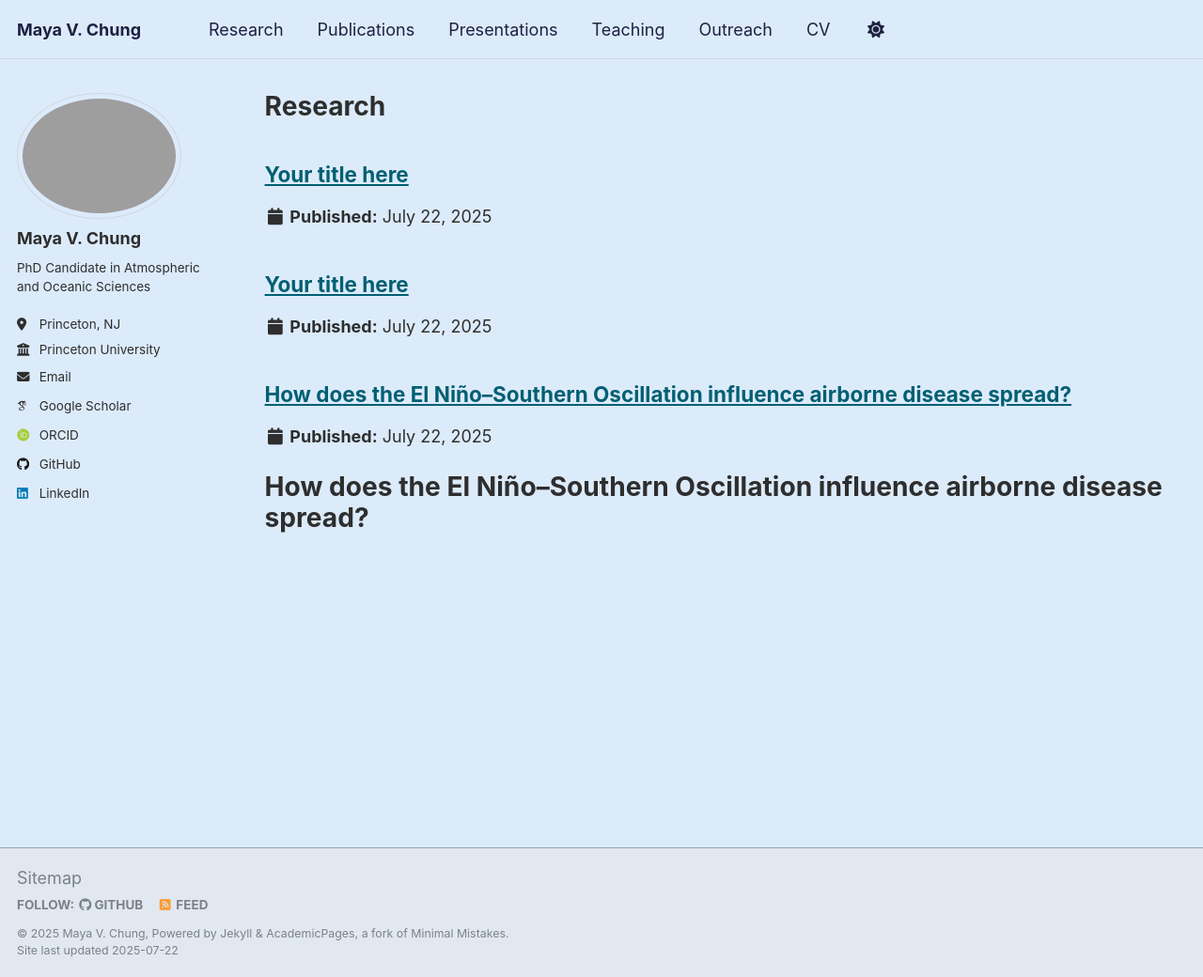
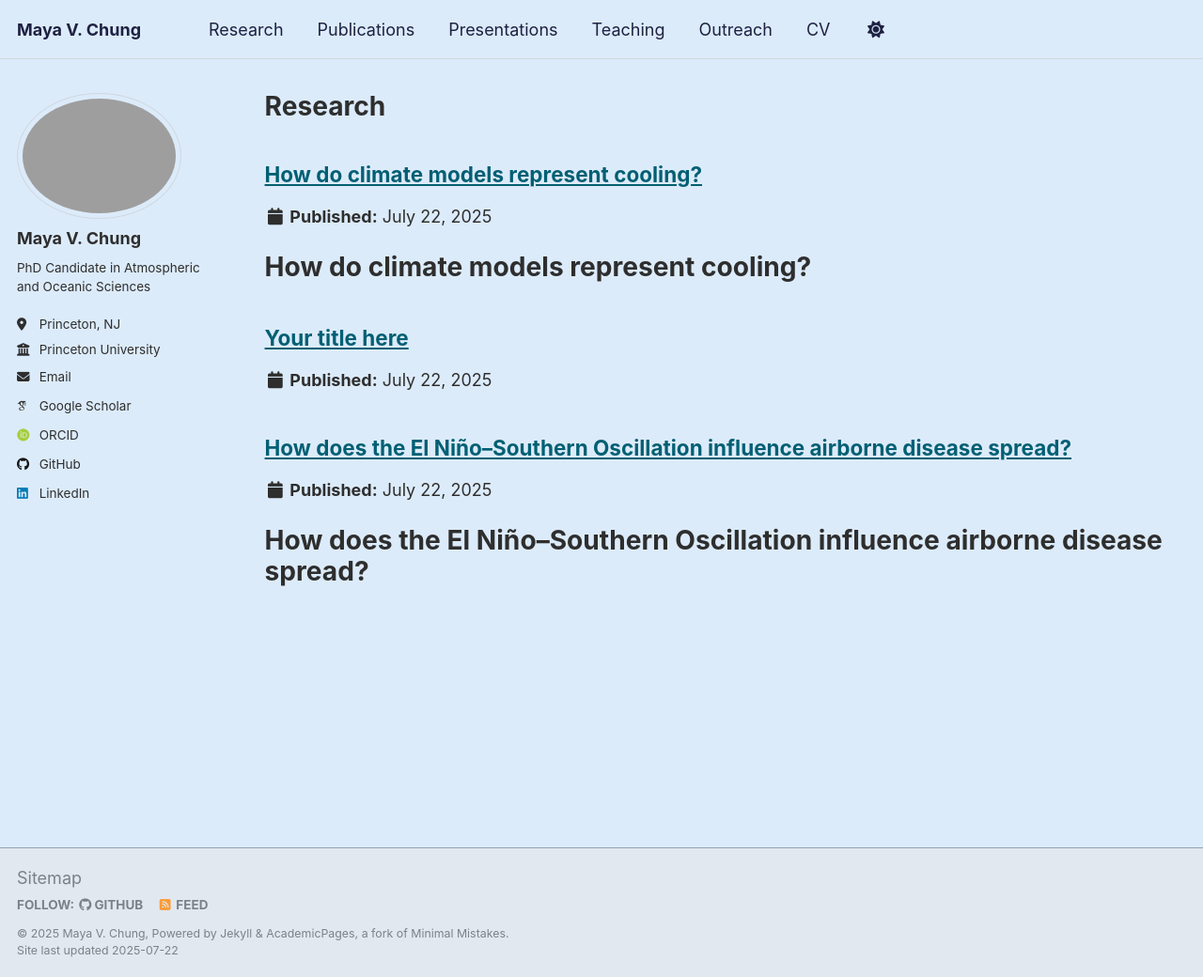
Before and after one commit to mayavchung/mayavchung.github.io, a Jekyll site: the page built from _pages/research.md, in a window 1280 px wide and 1040 px high. Shown: the whole window at 94% size. Built offline with Jekyll 4.4.1, drawn with Linux system fonts in a browser that asks for light colours; some web fonts are replaced; a script that is not in the unit is left out; part of the change alters nothing that is shown.

Commit message:
Update solar-cooling.md

```diff
--- a/_research/solar-cooling.md
+++ b/_research/solar-cooling.md
@@ -1,5 +1,18 @@
 ---
-title: "Your title here"
+title: "How do climate models represent cooling?"
+permalink: /research/solar-cooling/
 layout: page
-permalink: /research/solar-cooling/  # change to match file
 ---
+
+# How do climate models represent cooling?
+
+Understanding both warming and cooling of the climate system is crucial for studying past climates, predicting climate changes under different greenhouse gas emission scenarios, and connecting past climates to future changes. This study compares how two climate models respond to sudden increases and decreases in incoming sunlight. While both models show similar warming and moderate cooling responses, they behave differently under strong cooling. In one model, sea ice rapidly expands and reaches the tropics within a few centuries, whereas in the other, ice growth never reaches that point even after running the simulations for nearly twice as long. We find that in the second model, an ocean overturning circulation develops in the Pacific that transports heat from the Equator northward. This process prevents sea ice from advancing by melting it from below. These findings emphasize the need to examine the ocean's role in climate change, run models for multiple centuries, and conduct more simple perturbation experiments including cooling scenarios to better understand discrepancies between climate models.
+
+## Featured Preprint
+
+- **Chung, M., et al.** (2025). *Runaway cooling from large solar reductions modulated by ocean overturning circulation and heat uptake*. ESS Open Archive.
+  Read the full preprint here: [https://essopenarchive.org/users/821966/articles/1311072-runaway-cooling-from-large-solar-reductions-modulated-by-ocean-overturning-circulation-and-heat-uptake](https://essopenarchive.org/users/821966/articles/1311072-runaway-cooling-from-large-solar-reductions-modulated-by-ocean-overturning-circulation-and-heat-uptake)
+
+---
+
+For more information, related projects, and ongoing research, please contact me or explore other sections of this site.
```
